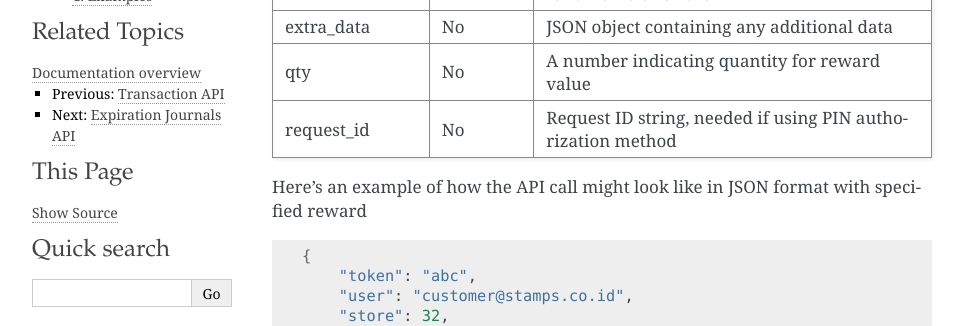
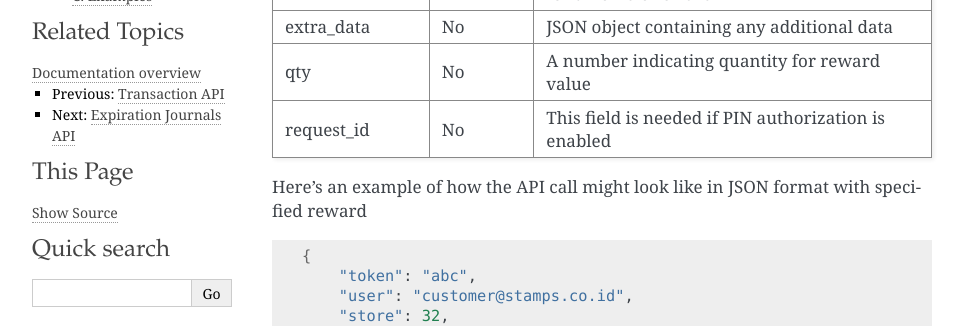
Before and after one commit to ui/stamps-api-docs, a Sphinx documentation site: the page built from source/redemption_api.rst, in a window 1280 px wide and 900 px high, scrolled down 564 px. Shown: the part 154-480 px from the top of the window, without its empty margins (148-1112 px from the left). Built offline with Sphinx 7.4.7, drawn with Linux system fonts in a browser that asks for light colours; some of the changed text lies outside the part shown.

Commit message:
Update request_id description

```diff
--- a/source/redemption_api.rst
+++ b/source/redemption_api.rst
@@ -25,7 +25,7 @@ channel         No        ``2`` for POS, ``3`` for kiosk, ``4`` for web, ``5`` f
 stamps          No        Integer value indicating the stamps required for a flexible reward
 extra_data      No        JSON object containing any additional data
 qty             No        A number indicating quantity for reward value
-request_id      No        Request ID string, needed if using PIN authorization method
+request_id      No        This field is needed if PIN authorization is enabled
 =============== ========= =========================
 
 Here's an example of how the API call might look like in JSON format with specified reward
@@ -167,7 +167,7 @@ voucher         Yes       An integer indicating the voucher's ID
 store           Yes       Merchant's store id where redemption is initiated
 invoice_number  No        POS invoice number
 channel         No        ``2`` for POS, ``3`` for kiosk, ``4`` for web, ``5`` for Android or ``6`` for iOS
-request_id      No        Request ID string, needed if using PIN authorization method
+request_id      No        This field is needed if PIN authorization is enabled
 =============== ========= =========================
 
 Here's an example of how the API call might look like in JSON format with specified voucher.
```
